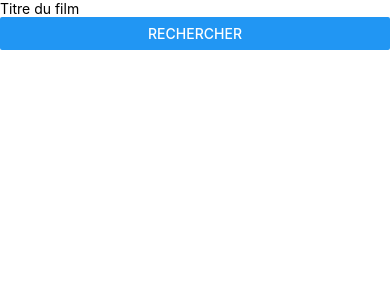
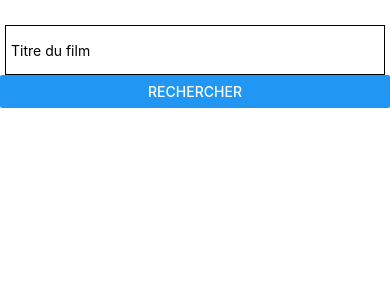
Before and after one commit to drambourg/movies-friends-react, a React Native app: screen / in a window 390 px wide. Shown: the top 300 px of the page. Built offline with nearby package versions, Linux system fonts and the light colour scheme.

Commit message:
Mise en place d'un main_container et de la flexBox

```diff
--- a/App.js
+++ b/App.js
@@ -5,6 +5,7 @@ export default class App extends React.Component {
   render() {
     return (
       <Search/>
+
     );
   }
 }
--- a/Components/Search.js
+++ b/Components/Search.js
@@ -1,13 +1,13 @@
 import React from 'react'
-import {View, TextInput, Button} from 'react-native'
+import {View, TextInput, Button, StyleSheet} from 'react-native'
 
-class Search extends React.Component
-{
+class Search extends React.Component {
     render() {
         return (
-            <View>
-                <TextInput placeholder="Titre du film"/>
-                <Button title="Rechercher" onPress={function() {}} />
+            <View style={styles.main_container}>
+                <TextInput style={styles.textinput} placeholder="Titre du film"/>
+                <Button title="Rechercher" onPress={function () {
+                }}/>
             </View>
 
         )
@@ -15,4 +15,22 @@ class Search extends React.Component
     }
 }
 
+
+const styles = StyleSheet.create({
+    main_container:{
+        marginTop:25,
+        flex:1
+    },
+    textinput: {
+
+        marginLeft: 5,
+        marginRight: 5,
+        height: 50,
+        borderColor: '#000000',
+        borderWidth: 1,
+        paddingLeft: 5
+    }
+})
+
+
 export default Search
```
